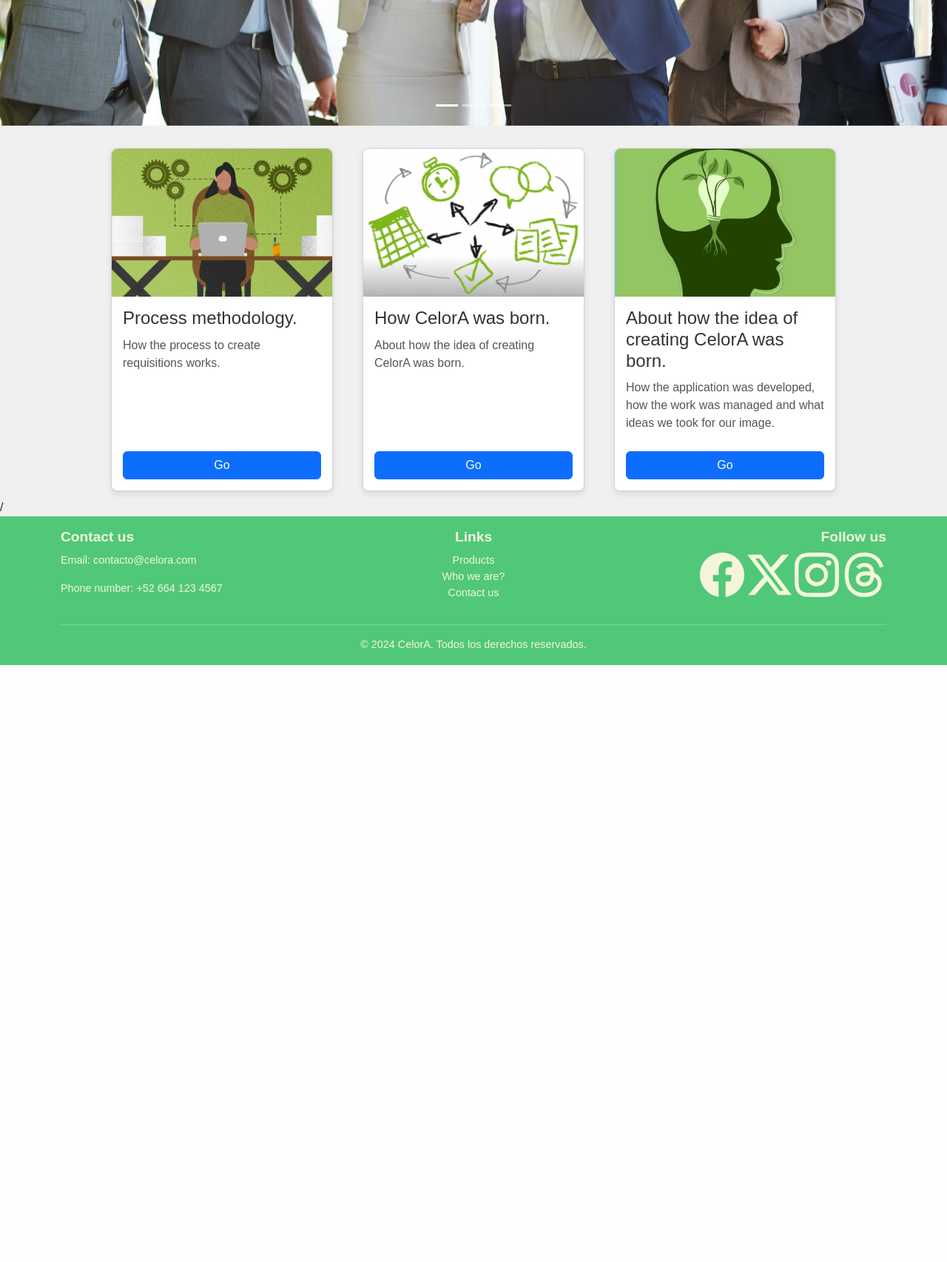
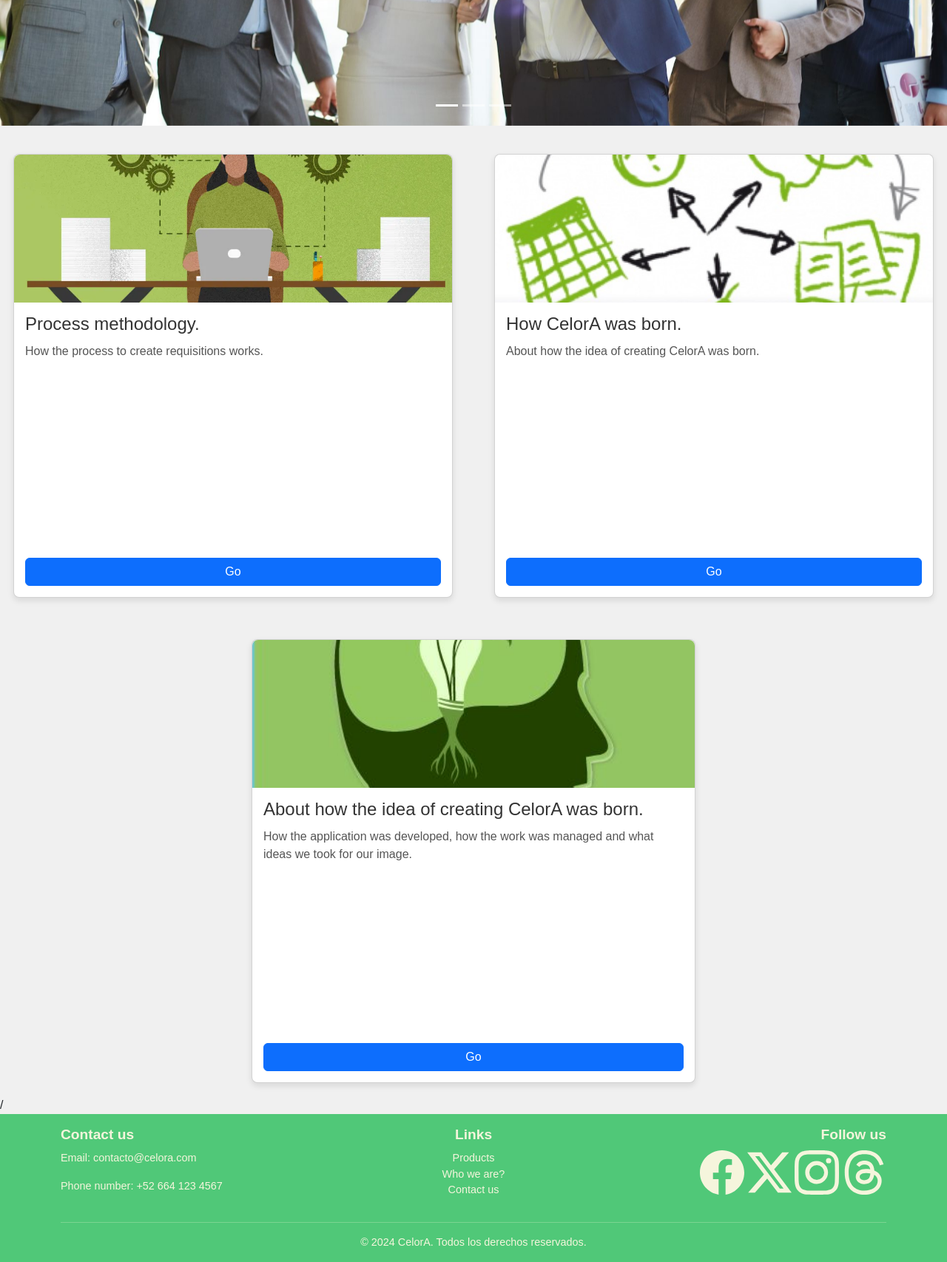
Before and after one commit to WearyBerr/Proyect, a PHP site: page /Proyecto/php/CelorA.php in a window 1280 px wide. Shown: the part 636-2342 px from the top of the page at 74% size. Before the commit the page ends 1535 px from the top, so only its background shows below. Run offline with PHP 8.4, Linux system fonts and the light colour scheme.

Commit message:
Add files via upload

```diff
--- a/Proyecto/css/estilo.css
+++ b/Proyecto/css/estilo.css
@@ -109,13 +109,14 @@
 .card.conte {
   display: flex;
   flex-direction: column; /* Elementos apilados verticalmente */
-  width: 25%; /* Ancho de cada tarjeta */
-  margin: 10px;
+  width: 40%; /* Incrementa el ancho de cada tarjeta */
+  margin: 18px;
   background-color: white; /* Fondo blanco */
   border-radius: 8px; /* Bordes redondeados */
   box-shadow: 0 4px 8px rgba(0, 0, 0, 0.1); /* Sombra */
-  max-width: 300px; /* Ancho máximo para evitar tarjetas muy grandes */
+  max-width: 600px; /* Aumenta el ancho máximo */
   flex: 1 1 calc(33.333% - 20px); /* Ajuste flexible */
+  min-height: 600px;
 }
 
 .card.conte img {
@@ -177,7 +178,6 @@
   }
 }
 
-
 /* pie de página */
 .footer-custom {
   background-color: var(--v8); /* Color de fondo desde las variables */
```
